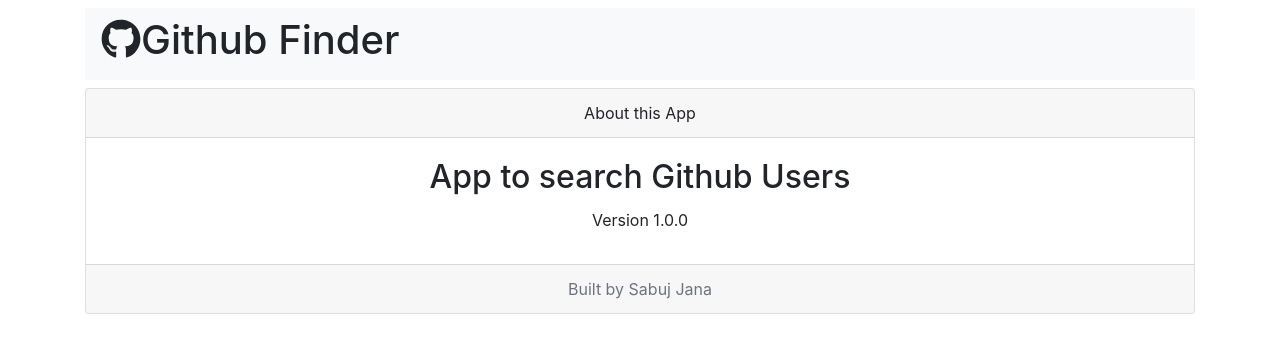
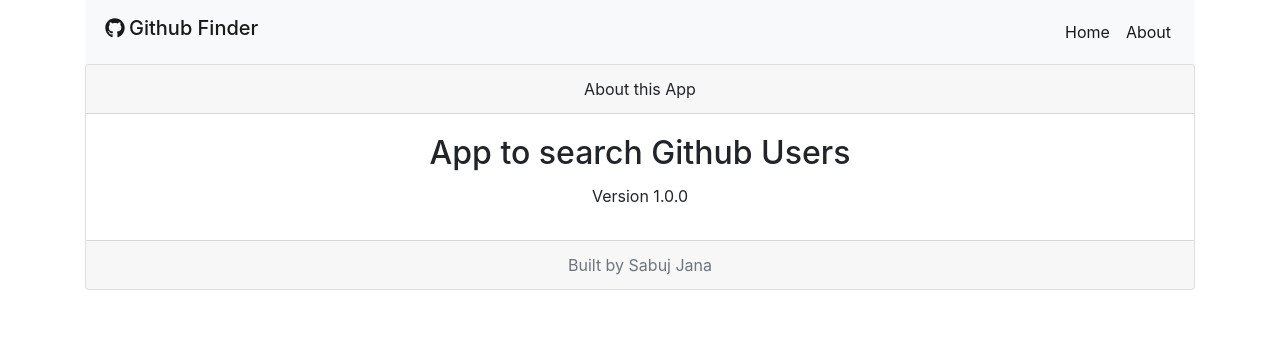
Before and after one commit to hackerman-cyber/React-Projects, a React (Create React App) app: page /about in a window 1280 px wide. Shown: the top 352 px of the page. Built offline with nearby package versions, Linux system fonts and the light colour scheme.

Commit message:
Routing links added in Navbar + BootStrap clarified

```diff
--- a/src/App.js
+++ b/src/App.js
@@ -9,9 +9,9 @@
 import Users from "./components/users/Users";
 import Search from "./components/users/Search";
 import Alert from "./components/layout/Alert";
+import About from "./components/layout/About";
 
 import axios from "axios";
-import About from "./components/layout/About";
 
 library.add(fab);
 
--- a/src/components/layout/Navbar.js
+++ b/src/components/layout/Navbar.js
@@ -1,14 +1,33 @@
 import React from "react";
 import { FontAwesomeIcon } from "@fortawesome/react-fontawesome";
 import { PropTypes } from "prop-types";
+import { Link } from "react-router-dom";
 
 const Navbar = props => {
   return (
-    <nav className="navbar navbar-light bg-light my-2">
-      <h1>
-        <FontAwesomeIcon icon={props.icons} />
+    <nav className="navbar navbar-expand-lg navbar-light bg-light">
+      <h3 className="navbar-brand">
+        <FontAwesomeIcon icon={props.icons} className="mx-1" />
         {props.title}
-      </h1>
+      </h3>
+
+      <div
+        className="collapse navbar-collapse justify-content-end"
+        id="navbarSupportedContent"
+      >
+        <ul className="navbar-nav">
+          <li className="nav-item active">
+            <Link to="/" className="nav-link">
+              Home
+            </Link>
+          </li>
+          <li className="nav-item active">
+            <Link to="/about" className="nav-link">
+              About
+            </Link>
+          </li>
+        </ul>
+      </div>
     </nav>
   );
 };
```
